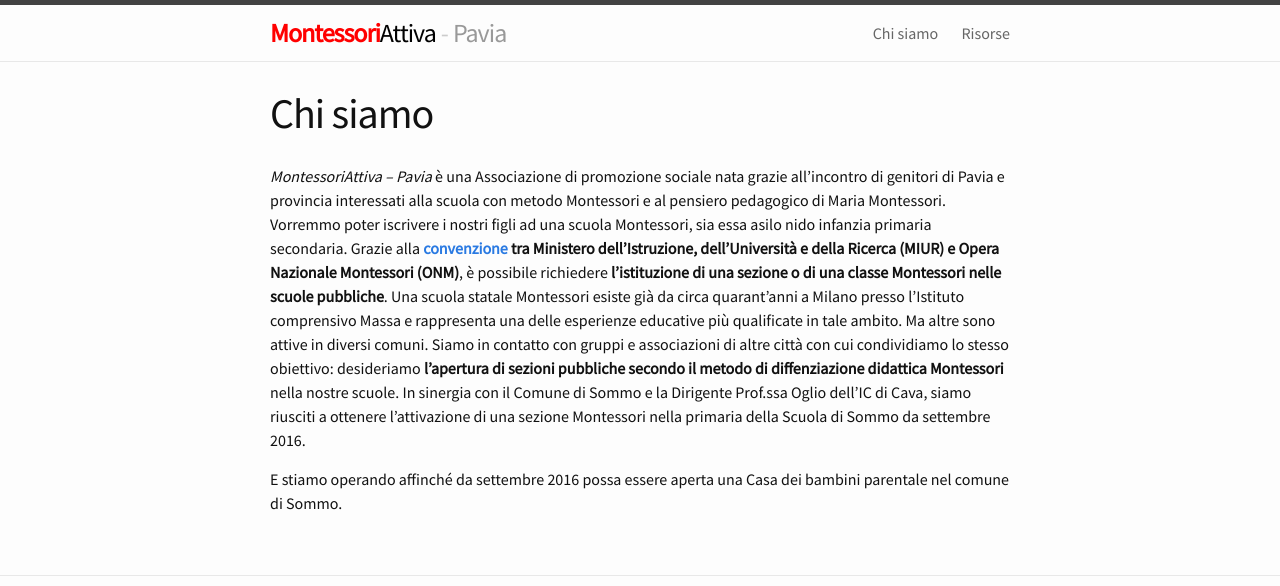
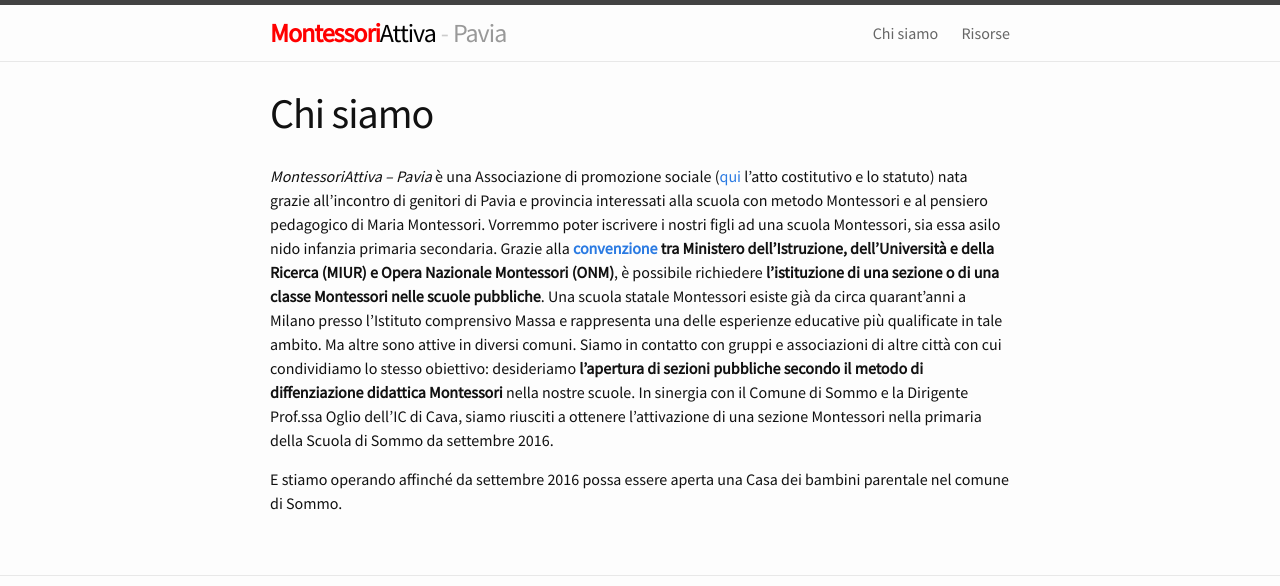
Before and after one commit to montessori-attiva-pavia/montessori-attiva-pavia.github.io, a Jekyll site: the page built from about.md, in a window 1280 px wide, cut to the strip 0-586 px from the top of the page. Built offline with Jekyll 4.4.1, drawn with Linux system fonts in a browser that asks for light colours.

Commit message:
aggiunto pdf atto costitutivo e statuto MAP, linkato alla pagina 'chi siamo'

```diff
--- a/about.md
+++ b/about.md
@@ -5,7 +5,7 @@
 url_convenz: assets/convenzione-miur-onm-2013.pdf
 ---
 
-*MontessoriAttiva – Pavia* è una Associazione di promozione sociale nata grazie all’incontro di genitori di Pavia e provincia interessati alla scuola con metodo Montessori e al pensiero pedagogico di Maria Montessori. Vorremmo poter iscrivere i nostri figli ad una scuola Montessori, sia essa asilo nido infanzia primaria secondaria. Grazie alla **[convenzione]({{ site.url }}/assets/pdf/convenzione-miur-onm-2013.pdf) tra Ministero dell’Istruzione, dell’Università e della Ricerca (MIUR) e Opera Nazionale Montessori (ONM)**, è possibile richiedere **l’istituzione di una sezione o di una classe Montessori nelle scuole pubbliche**. Una scuola statale Montessori esiste già da circa quarant’anni a Milano presso l’Istituto comprensivo Massa e rappresenta una delle esperienze educative più qualificate in tale ambito. Ma altre sono attive in diversi comuni. Siamo in contatto con gruppi e associazioni di altre città con cui condividiamo lo stesso obiettivo: desideriamo **l’apertura di sezioni pubbliche secondo il metodo di diffenziazione didattica Montessori** nella nostre scuole.
+*MontessoriAttiva – Pavia* è una Associazione di promozione sociale ([qui](/assets/pdf/attocostitutivo_e_statuto_MAP.pdf) l'atto costitutivo e lo statuto) nata grazie all’incontro di genitori di Pavia e provincia interessati alla scuola con metodo Montessori e al pensiero pedagogico di Maria Montessori. Vorremmo poter iscrivere i nostri figli ad una scuola Montessori, sia essa asilo nido infanzia primaria secondaria. Grazie alla **[convenzione](/assets/pdf/convenzione-miur-onm-2013.pdf) tra Ministero dell’Istruzione, dell’Università e della Ricerca (MIUR) e Opera Nazionale Montessori (ONM)**, è possibile richiedere **l’istituzione di una sezione o di una classe Montessori nelle scuole pubbliche**. Una scuola statale Montessori esiste già da circa quarant’anni a Milano presso l’Istituto comprensivo Massa e rappresenta una delle esperienze educative più qualificate in tale ambito. Ma altre sono attive in diversi comuni. Siamo in contatto con gruppi e associazioni di altre città con cui condividiamo lo stesso obiettivo: desideriamo **l’apertura di sezioni pubbliche secondo il metodo di diffenziazione didattica Montessori** nella nostre scuole.
 In sinergia con il Comune di Sommo e la Dirigente Prof.ssa Oglio dell’IC di Cava, siamo riusciti a ottenere l’attivazione di una sezione Montessori nella primaria della Scuola di Sommo da settembre 2016.
 
 E stiamo operando affinché da settembre 2016 possa essere aperta una Casa dei bambini parentale nel comune di Sommo.
```
Also changed, not shown: Gemfile.lock, 1 other file.
